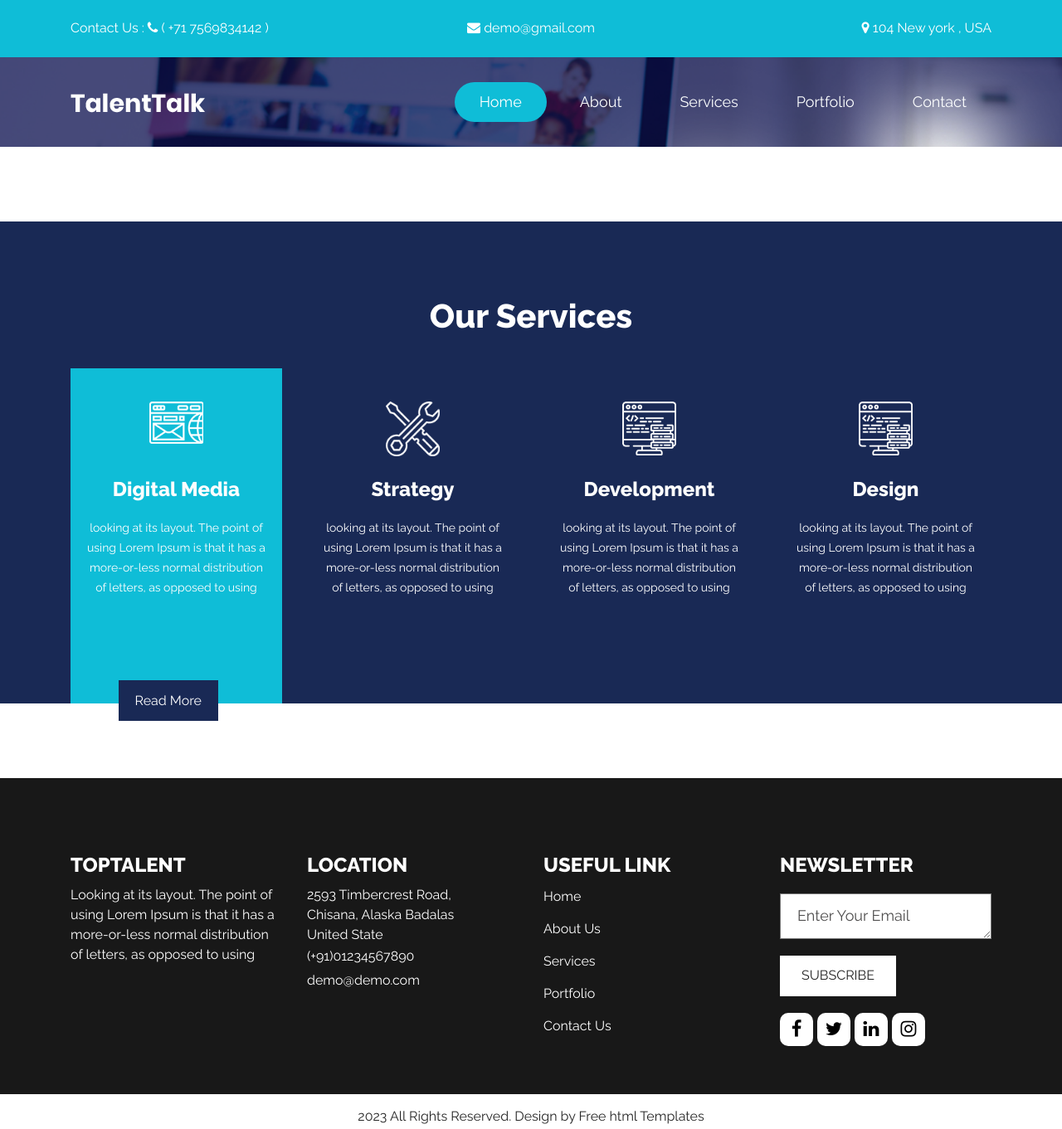
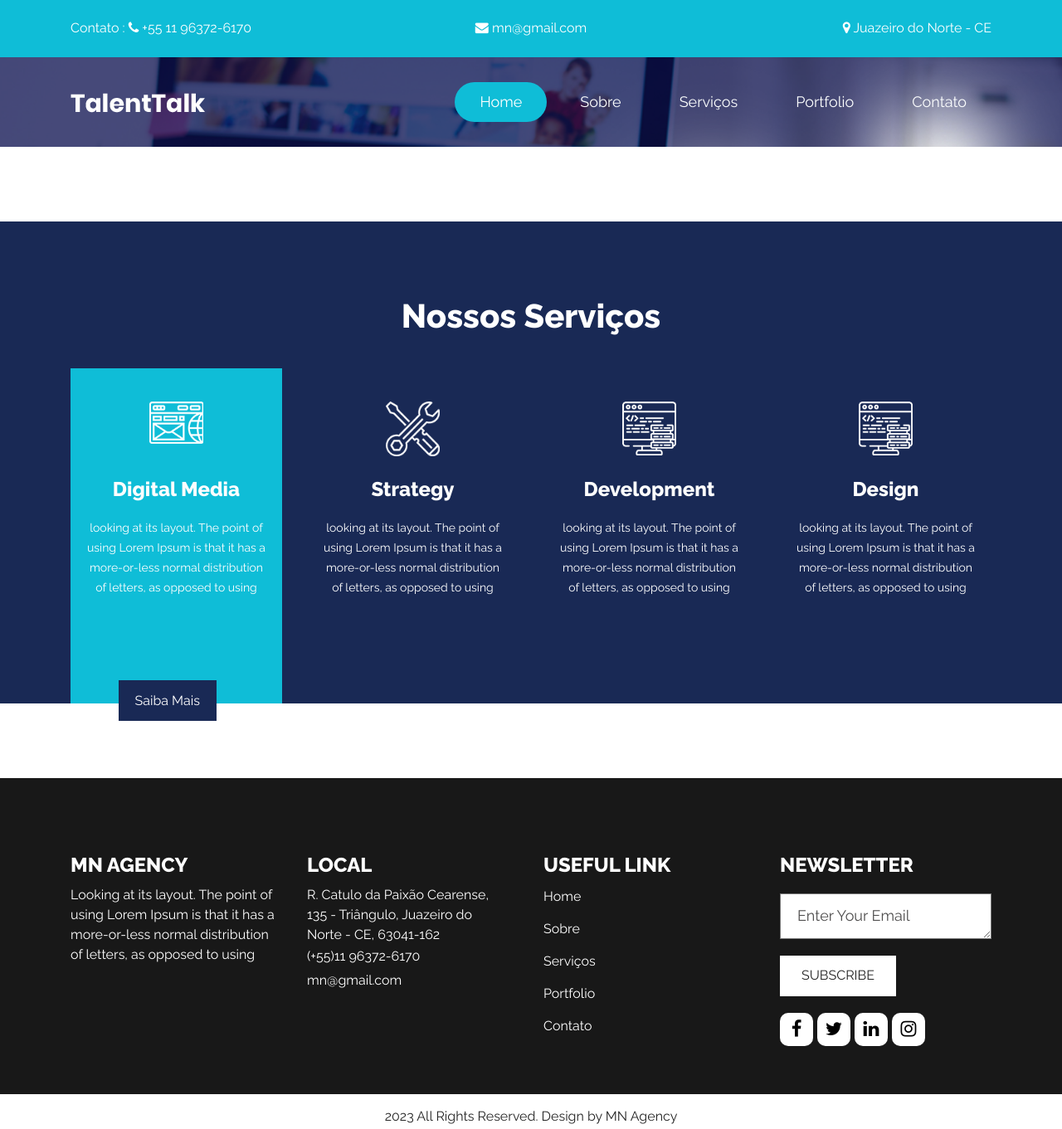
Before and after one commit to Matheus-Dev-Souza/mn, a plain HTML site: page services.html in a window 1280 px wide. Shown: the whole page at 83% size. Drawn offline with Linux system fonts and the light colour scheme.

Commit message:
atualizações da pagina de contato

```diff
--- a/services.html
+++ b/services.html
@@ -35,9 +35,9 @@
             <div class="row">
                <div class="col-sm-12">
                   <div class="header_top_main">
-                     <div class="call_text">Contact Us : <a href="#"><i class="fa fa-phone" aria-hidden="true"></i> ( +71 7569834142 ) </a></div>
-                     <div class="call_text_2"><a href="#"><i class="fa fa-envelope" aria-hidden="true"></i> demo@gmail.com</a></div>
-                     <div class="call_text_1"><a href="#"><i class="fa fa-map-marker" aria-hidden="true"></i> 104 New york , USA</a></div>
+                     <div class="call_text">Contato : <a href="#"><i class="fa fa-phone" aria-hidden="true"></i> +55 11 96372-6170 </a></div>
+                     <div class="call_text_2"><a href="#"><i class="fa fa-envelope" aria-hidden="true"></i> mn@gmail.com</a></div>
+                     <div class="call_text_1"><a href="#"><i class="fa fa-map-marker" aria-hidden="true"></i> Juazeiro do Norte - CE</a></div>
                   </div>
                </div>
             </div>
@@ -58,16 +58,16 @@
                         <a class="nav-link" href="index.html">Home</a>
                      </li>
                      <li class="nav-item">
-                        <a class="nav-link" href="about.html">About</a>
+                        <a class="nav-link" href="about.html">Sobre</a>
                      </li>
                      <li class="nav-item">
-                        <a class="nav-link" href="services.html">Services</a>
+                        <a class="nav-link" href="services.html">Serviços</a>
                      </li>
                      <li class="nav-item">
                         <a class="nav-link" href="portfolio.html">Portfolio</a>
                      </li>
                      <li class="nav-item">
-                        <a class="nav-link" href="contact.html">Contact</a>
+                        <a class="nav-link" href="contact.html">Contato</a>
                      </li>
                   </ul>
                   <form class="form-inline my-2 my-lg-0">
@@ -82,7 +82,7 @@
          <div class="container">
             <div class="row">
                <div class="col-sm-12">
-                  <h1 class="services_taital">Our Services</h1>
+                  <h1 class="services_taital">Nossos Serviços</h1>
                </div>
             </div>
             <div class="services_section_2">
@@ -92,7 +92,7 @@
                         <div class="service_img"><img src="images/icon-1.png"></div>
                         <h4 class="development_text">Digital Media</h4>
                         <p class="services_text">looking at its layout. The point of using Lorem Ipsum is that it has a more-or-less normal distribution of letters, as opposed to using</p>
-                        <div class="readmore_bt active"><a href="#">Read More</a></div>
+                        <div class="readmore_bt active"><a href="#">Saiba Mais</a></div>
                      </div>
                   </div>
                   <div class="col-lg-3 col-sm-6">
@@ -100,7 +100,7 @@
                         <div class="service_img"><img src="images/icon-2.png"></div>
                         <h4 class="development_text">Strategy</h4>
                         <p class="services_text">looking at its layout. The point of using Lorem Ipsum is that it has a more-or-less normal distribution of letters, as opposed to using</p>
-                        <div class="readmore_bt"><a href="#">Read More</a></div>
+                        <div class="readmore_bt"><a href="#">Saiba Mais</a></div>
                      </div>
                   </div>
                   <div class="col-lg-3 col-sm-6">
@@ -108,7 +108,7 @@
                         <div class="service_img"><img src="images/icon-3.png"></div>
                         <h4 class="development_text">Development</h4>
                         <p class="services_text">looking at its layout. The point of using Lorem Ipsum is that it has a more-or-less normal distribution of letters, as opposed to using</p>
-                        <div class="readmore_bt"><a href="#">Read More</a></div>
+                        <div class="readmore_bt"><a href="#">Saiba Mais</a></div>
                      </div>
                   </div>
                   <div class="col-lg-3 col-sm-6">
@@ -116,7 +116,7 @@
                         <div class="service_img"><img src="images/icon-3.png"></div>
                         <h4 class="development_text">Design</h4>
                         <p class="services_text">looking at its layout. The point of using Lorem Ipsum is that it has a more-or-less normal distribution of letters, as opposed to using</p>
-                        <div class="readmore_bt"><a href="#">Read More</a></div>
+                        <div class="readmore_bt"><a href="#">Saiba Mais</a></div>
                      </div>
                   </div>
                </div>
@@ -130,24 +130,24 @@
             <div class="footer_section_2">
                <div class="row">
                   <div class="col-lg-3 col-sm-6">
-                     <h2 class="useful_text">Toptalent</h2>
+                     <h2 class="useful_text">MN AGENCY</h2>
                      <p class="lorem_text">Looking at its layout. The point of using Lorem Ipsum is that it has a more-or-less normal distribution of letters, as opposed to using</p>
                   </div>
                   <div class="col-lg-3 col-sm-6">
-                     <h2 class="useful_text">Location</h2>
-                     <p class="dummy_text">2593 Timbercrest Road, Chisana, Alaska Badalas United State</p>
-                     <div class="location_text"><a href="#">(+91)01234567890</a></div>
-                     <div class="location_text"><a href="#">demo@demo.com</a></div>
+                     <h2 class="useful_text">Local</h2>
+                     <p class="dummy_text">R. Catulo da Paixão Cearense, 135 - Triângulo, Juazeiro do Norte - CE, 63041-162</p>
+                     <div class="location_text"><a href="#"> (+55)11 96372-6170 </a></div>
+                     <div class="location_text"><a href="#">mn@gmail.com</a></div>
                   </div>
                   <div class="col-lg-3 col-sm-6">
                      <h2 class="useful_text">Useful link</h2>
                      <div class="footer_menu">
                         <ul>
                            <li><a href="index.html">Home</a></li>
-                           <li><a href="about.html">About Us</a></li>
-                           <li><a href="services.html">Services</a></li>
+                           <li><a href="about.html">Sobre</a></li>
+                           <li><a href="services.html">Serviços</a></li>
                            <li><a href="portfolio.html">Portfolio</a></li>
-                           <li><a href="contact.html">Contact Us</a></li>
+                           <li><a href="contact.html">Contato</a></li>
                         </ul>
                      </div>
                   </div>
@@ -176,7 +176,7 @@
          <div class="container">
             <div class="row">
                <div class="col-sm-12">
-                  <p class="copyright_text">2023 All Rights Reserved. Design by <a href="https://html.design">Free html  Templates</a></p>
+                  <p class="copyright_text">2023 All Rights Reserved. Design by <a href=""> MN Agency </a></p>
                </div>
             </div>
          </div>
```
Also changed, not shown: about.html (+12 -12 lines), index.html (+1 -1 lines), portfolio.html (+16 -16 lines).
